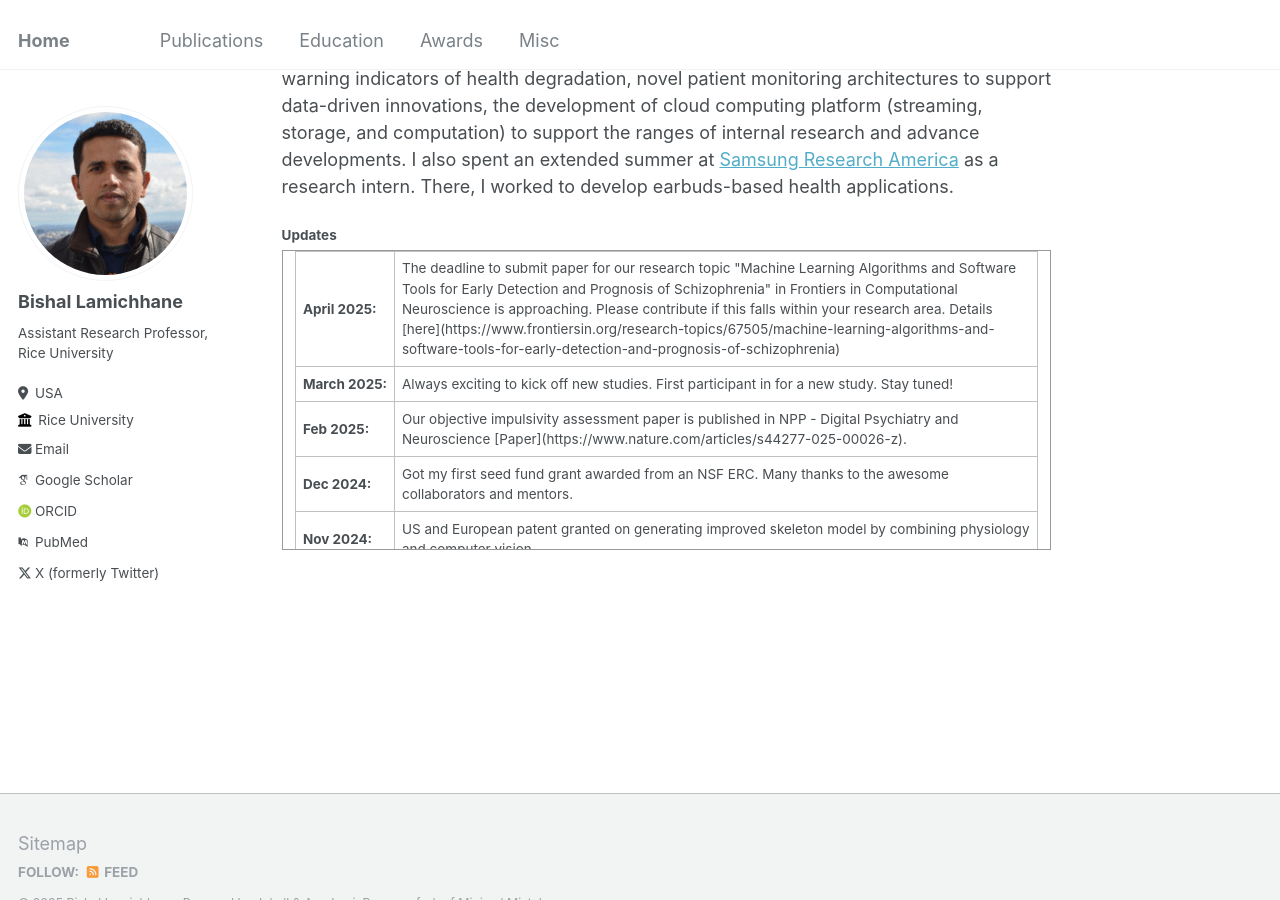
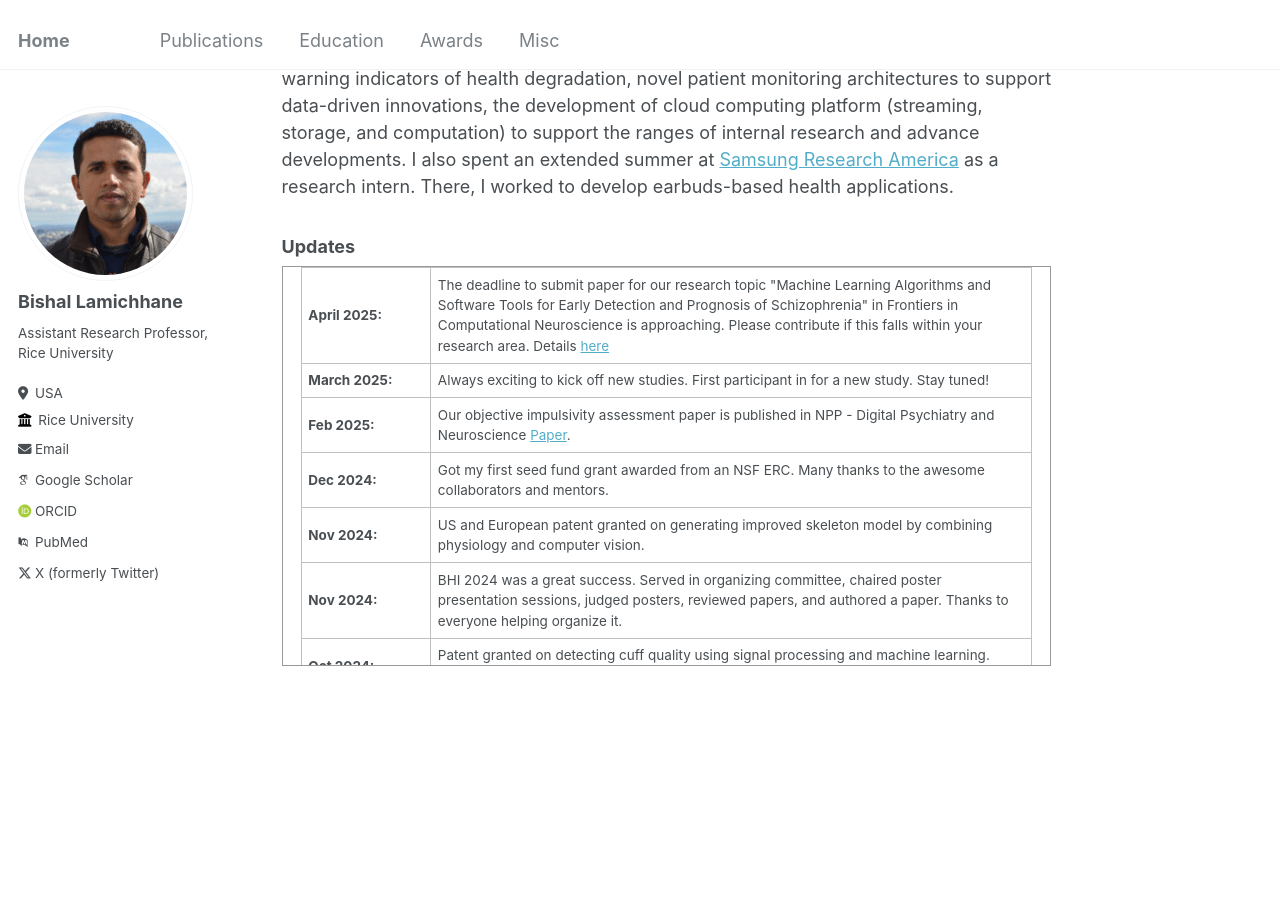
Before and after one commit to lbishal/lbishal.github.io, a Jekyll site: the page built from _pages/about.md, in a window 1280 px wide and 900 px high, scrolled down 431 px. Built offline with Jekyll 4.4.1, drawn with Linux system fonts in a browser that asks for light colours; some web fonts are replaced; part of the change alters nothing that is shown.

Commit message:
removed extra chars

```diff
--- a/_pages/about.md
+++ b/_pages/about.md
@@ -14,19 +14,19 @@ My primary academic interests lie in machine learning and data science applicati
 In the past, I have worked as a research scientist at the [Philps Research](https://www.philips.com/a-w/about/innovation.html) and [IMEC-Holst Center](https://holstcentre.com/). I worked on several projects related to patient monitoring, developing novel measurement techniques and approaches for blood pressure monitoring, computer vision-based patient activity monitoring and diagnosis, wearable systems for early warning indicators of health degradation, novel patient monitoring architectures to support data-driven innovations, the development of cloud computing platform (streaming, storage, and computation) to support the ranges of internal research and advance developments. I also spent an extended summer at [Samsung Research America](https://sra.samsung.com/) as a research intern. There, I worked to develop earbuds-based health applications.
 
 
-#### Updates
+### Updates
 
-<div style="height:300px;overflow:auto; border:1px solid #999; padding-left: 0.7em; padding-right: 0.7em">
+<div style="height:400px;overflow:auto; border:1px solid #999; padding-left: 1.0em; padding-right: 1.0em">
 <table>
-<col width="100px">
-<col width="650px">
+<col width="150px">
+<col width="750px">
 
 
-  <tr><td><b> April 2025: </b> </td><td>The deadline to submit paper for our research topic "Machine Learning Algorithms and Software Tools for Early Detection and Prognosis of Schizophrenia" in Frontiers in Computational Neuroscience is approaching. Please contribute if this falls within your research area. Details [here](https://www.frontiersin.org/research-topics/67505/machine-learning-algorithms-and-software-tools-for-early-detection-and-prognosis-of-schizophrenia) </td></tr>
+  <tr><td><b> April 2025: </b> </td><td>The deadline to submit paper for our research topic "Machine Learning Algorithms and Software Tools for Early Detection and Prognosis of Schizophrenia" in Frontiers in Computational Neuroscience is approaching. Please contribute if this falls within your research area. Details <a href="https://www.frontiersin.org/research-topics/67505/machine-learning-algorithms-and-software-tools-for-early-detection-and-prognosis-of-schizophrenia">here</a> </td></tr>
 
   <tr><td><b> March 2025: </b> </td><td>Always exciting to kick off new studies. First participant in for a new study. Stay tuned! </td></tr>
 
-  <tr><td><b>Feb 2025: </b> </td><td>Our objective impulsivity assessment paper is published in NPP - Digital Psychiatry and Neuroscience [Paper](https://www.nature.com/articles/s44277-025-00026-z). </td></tr>
+  <tr><td><b>Feb 2025: </b> </td><td>Our objective impulsivity assessment paper is published in NPP - Digital Psychiatry and Neuroscience <a href="https://www.nature.com/articles/s44277-025-00026-z">Paper</a>. </td></tr>
 
   <tr><td><b> Dec 2024: </b> </td><td>Got my first seed fund grant awarded from an NSF ERC. Many thanks to the awesome collaborators and mentors.</td></tr>
 
@@ -34,7 +34,7 @@ In the past, I have worked as a research scientist at the [Philps Research](http
 
   <tr><td><b> Nov 2024: </b> </td><td>BHI 2024 was a great success. Served in organizing committee, chaired poster presentation sessions, judged posters, reviewed papers, and authored a paper. Thanks to everyone helping organize it. </td></tr>
 
-   <tr><td><b>  Oct 2024: </b> </td><td>Patent granted on detecting cuff quality using signal processing and machine learning. [Details](https://patents.google.com/patent/EP3870033A1/en)</td></tr>
+   <tr><td><b>  Oct 2024: </b> </td><td>Patent granted on detecting cuff quality using signal processing and machine learning. <a href="https://patents.google.com/patent/EP3870033A1/en">Details</a> </td></tr>
 
   <tr><td><b>  Aug 2024: </b> </td><td>Our work on combining audio and mobile sensing for depression severity modeling is published in scientific reports. </td></tr>
 
@@ -69,7 +69,7 @@ In the past, I have worked as a research scientist at the [Philps Research](http
   <tr><td><b> April 2022: </b> </td><td>Our behavioral data clustering paper for schizophrenia relapse detection is published in JMIR mHealth and uHealth. </td></tr>
 
 
-  <tr><td><b> March 2021: </b> </td><td>1st place winner at the 4th SBMI hackathon. [Details](https://sbmi.uth.edu/news/story.htm?id=2980dfd7-fda8-46d7-b456-27ca1362f52d) </td></tr>
+  <tr><td><b> March 2021: </b> </td><td>1st place winner at the 4th SBMI hackathon. <a href="https://sbmi.uth.edu/news/story.htm?id=2980dfd7-fda8-46d7-b456-27ca1362f52d">Details</a> </td></tr>
 
   <tr><td><b> Sep 2022: </b> </td><td>Great Interspeech conference in S. Korea. Delivered a short talk on my dyadic interaction detection work, and presented a poster. Great to meet other speech in health fellows. </td></tr>
 
@@ -90,7 +90,7 @@ In the past, I have worked as a research scientist at the [Philps Research](http
   <tr><td><b> Sep 2020: </b> </td><td>Filed a US patent on using similarity preserving hashing for medical search.  </td></tr>
 
 
-<tr><td><b> Feb 2020: </b> </td><td>3rd place winner at the 2nd SBMI hackathon. [Details](https://sbmi.uth.edu/datathon/past-events/feb20.htm) </td></tr>
+<tr><td><b> Feb 2020: </b> </td><td>3rd place winner at the 2nd SBMI hackathon. <a href="https://sbmi.uth.edu/datathon/past-events/feb20.htm">Details </a> </td></tr>
 
 <tr><td><b> Jan 2020: </b> </td><td>Joined scalable health labs as a digital health warrior! Exciting research oncoming. Stay tuned. </td></tr>
 
@@ -98,10 +98,10 @@ In the past, I have worked as a research scientist at the [Philps Research](http
 
 <tr><td><b>  Oct 2019: </b> </td><td>Patent on smart scheduling of blood pressure measurement filed.</td></tr>
 
- <tr><td><b> Sep 2019: </b> </td><td>Winner of the 1st UT Health SBMI Hackathon. Overall 2nd, 1st for qualified participants. [Details](https://sbmi.uth.edu/hackathon/archive/sept19.htm)</td></tr>
+ <tr><td><b> Sep 2019: </b> </td><td>Winner of the 1st UT Health SBMI Hackathon. Overall 2nd, 1st for qualified participants. <a href="https://sbmi.uth.edu/hackathon/archive/sept19.htm"> Details </a></td></tr>
 
 
-  <tr><td><b> Sep 2019: </b> </td><td>Winner of the 1st UT Health SBMI Hackathon. Overall 2nd, 1st for qualified participants. [Details](https://sbmi.uth.edu/hackathon/archive/sept19.htm)</td></tr>
+  <tr><td><b> Sep 2019: </b> </td><td>Winner of the 1st UT Health SBMI Hackathon. Overall 2nd, 1st for qualified participants. <a href="https://sbmi.uth.edu/hackathon/archive/sept19.htm">Details</a></td></tr>
 
   <tr><td><b>  Sep 2019: </b> </td><td>Patent filed on generating improved skeleton model by combining physiology and computer vision.</td></tr>
 
@@ -122,11 +122,11 @@ In the past, I have worked as a research scientist at the [Philps Research](http
 
   <tr><td><b> June 2018: </b> </td><td>Organized Data Science Hands-on for the Philips Research team at the offsite. The attendees included some of the inventors of CD (such a previlege). </td></tr>
 
-  <tr><td><b> Nov 2017: </b> </td><td>Delivered an invited lecture at [JADS] (https://www.jads.nl/) on 'Machine learning applications in healthcare' </td></tr>
+  <tr><td><b> Nov 2017: </b> </td><td>Delivered an invited lecture at <a href="https://www.jads.nl/">JADS</a> on 'Machine learning applications in healthcare' </td></tr>
 
   <tr><td><b> May 2017: </b> </td><td>Won the Eindhoven Machine Learning Hackathon this time. </td></tr>
 
-  <tr><td><b> May 2017: </b> </td><td>Delivered an invited lecture at [JADS] (https://www.jads.nl/) on 'Quantified Self' </td></tr>
+  <tr><td><b> May 2017: </b> </td><td>Delivered an invited lecture at [<a href="https://www.jads.nl/">JADS</a> on 'Quantified Self' </td></tr>
 
   <tr><td><b> Dec 2016: </b> </td><td>Developed one of the best computer-vision-based bed detector algorithm. Stay tuned for smart ICUs. </td></tr>
 
```
